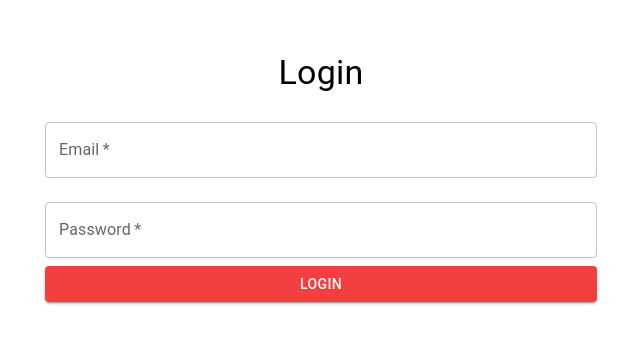
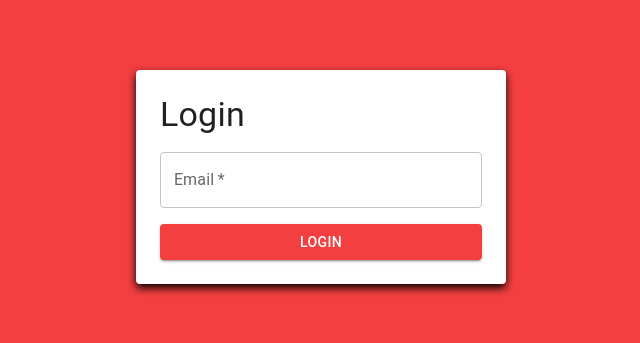
Before and after one commit to Ashu4999/watchlist-app, a React (Create React App) app: page /login in a window 1280 px wide. Shown: the part 223-566 px from the top of the page, without its empty margins (319-959 px from the left). Built offline with nearby package versions, Linux system fonts and the light colour scheme.

Commit message:
redux toolkit and auth added

```diff
--- a/package.json
+++ b/package.json
@@ -7,12 +7,15 @@
     "@emotion/styled": "^11.11.5",
     "@mui/icons-material": "^5.15.21",
     "@mui/material": "^5.15.21",
+    "@reduxjs/toolkit": "^2.2.6",
     "@testing-library/jest-dom": "^5.17.0",
     "@testing-library/react": "^13.4.0",
     "@testing-library/user-event": "^13.5.0",
     "axios": "^1.7.2",
+    "dexie": "^4.0.7",
     "react": "^18.3.1",
     "react-dom": "^18.3.1",
+    "react-redux": "^9.1.2",
     "react-router-dom": "^6.24.0",
     "react-scripts": "5.0.1",
     "web-vitals": "^2.1.4"
--- a/src/App.js
+++ b/src/App.js
@@ -1,17 +1,31 @@
-import { useState } from 'react';
-import './App.css';
-import { NavBar, ProtectedRoute, NotFound404 } from './components';
-import { Login, HomePage } from './views';
+import "./App.css";
+import { NavBar, ProtectedRoute, NotFound404 } from "./components";
+import { Login, HomePage } from "./views";
 import { Route, Routes } from "react-router-dom";
+import { useSelector } from "react-redux";
 
 function App() {
-  const [isAuthenticated, setIsAuthenticated] = useState(false);
+  const auth = useSelector((state) => state.auth);
 
   return (
     <Routes>
       <Route path="login" element={<Login />} />
-      <Route path="home" element={<ProtectedRoute isAuthenticated={isAuthenticated}><HomePage /></ProtectedRoute>} />
-      <Route path="dashboard" element={<ProtectedRoute isAuthenticated={isAuthenticated}><NavBar /></ProtectedRoute>} />
+      <Route
+        path="home"
+        element={
+          <ProtectedRoute isAuthenticated={auth.isAuthenticated}>
+            <HomePage />
+          </ProtectedRoute>
+        }
+      />
+      <Route
+        path="dashboard"
+        element={
+          <ProtectedRoute isAuthenticated={auth.isAuthenticated}>
+            <NavBar />
+          </ProtectedRoute>
+        }
+      />
       <Route path="*" element={<NotFound404 />} />
     </Routes>
   );
--- /dev/null
+++ b/src/app/authReducer.js
@@ -0,0 +1,19 @@
+import { getItem } from "../lib/store";
+let auth = getItem("auth");
+const initialState = {
+  isAuthenticated: auth && auth.isAuthenticated ? auth.isAuthenticated : false,
+  email: auth && auth.email ? auth.email : null,
+};
+
+const authReducer = (state = initialState, action) => {
+  switch (action.type) {
+    case "LOGIN":
+      return { isAuthenticated: true, email: action.payload.email };
+    case "LOGOUT":
+      return { isAuthenticated: false, email: null };
+    default:
+      return state;
+  }
+};
+
+export default authReducer;
--- /dev/null
+++ b/src/app/rootReducer.js
@@ -0,0 +1,9 @@
+// rootReducer.js
+import { combineReducers } from "redux";
+import authReducer from "./authReducer";
+
+const rootReducer = combineReducers({
+  auth: authReducer,
+});
+
+export default rootReducer;
--- /dev/null
+++ b/src/app/store.js
@@ -0,0 +1,7 @@
+// store.js
+import { configureStore } from "@reduxjs/toolkit";
+import rootReducer from "./rootReducer";
+
+export const store = configureStore({
+  reducer: rootReducer,
+});
--- /dev/null
+++ b/src/lib/store.js
@@ -0,0 +1,51 @@
+export class AppStore {
+  static get(key) {
+    try {
+      const storedItem = window.localStorage.getItem(key);
+      return storedItem ? JSON.parse(storedItem) : null;
+    } catch (error) {
+      console.error(`Error getting localStorage item "${key}":`, error);
+      return {};
+    }
+  }
+
+  static set(key, value) {
+    try {
+      window.localStorage.setItem(key, JSON.stringify(value));
+    } catch (error) {
+      console.error(`Error setting localStorage item "${key}":`, error);
+    }
+  }
+
+  static remove(key) {
+    try {
+      window.localStorage.removeItem(key);
+    } catch (error) {
+      console.error(`Error removing localStorage item "${key}":`, error);
+    }
+  }
+
+  static clear() {
+    try {
+      window.localStorage.clear();
+    } catch (error) {
+      console.error(`Error clearing localStorage:`, error);
+    }
+  }
+}
+
+export function getItem(key) {
+  return AppStore.get(key);
+}
+
+export function setItem(key, value) {
+  AppStore.set(key, value);
+}
+
+export function removeItem(key) {
+  AppStore.remove(key);
+}
+
+export function removeAll() {
+  AppStore.clear();
+}
--- a/src/views/homePage.js
+++ b/src/views/homePage.js
@@ -174,7 +174,9 @@ const MoviesListSection = ({
           }}
         >
           <Typography>
-            {data && data.Error ? data.Error : "Please enter search value for data"}
+            {data && data.Error
+              ? data.Error
+              : "Please enter search value for data"}
           </Typography>
         </Box>
       )}
--- a/src/views/login.js
+++ b/src/views/login.js
@@ -1,32 +1,72 @@
-// src/Login.js
-
-import React, { useState } from 'react';
-import { Container, TextField, Button, Typography, Box } from '@mui/material';
+import React, { useState, useEffect } from "react";
+import { Container, TextField, Button, Typography, Card } from "@mui/material";
+import { useTheme } from "@mui/material/styles";
+import { getItem, setItem } from "../lib/store";
+import { useDispatch } from "react-redux";
+import { useNavigate } from "react-router-dom";
+import { useSelector } from "react-redux";
 
 const Login = () => {
-    const [email, setEmail] = useState('');
-    const [password, setPassword] = useState('');
+  const theme = useTheme();
+  const [email, setEmail] = useState("");
+  const [emailError, setEmailError] = useState("");
+  const users = getItem("users") || [];
+  const dispatch = useDispatch();
+  const navigate = useNavigate();
+  const auth = useSelector((state) => state.auth);
+
+  useEffect(() => {
+    if (auth.isAuthenticated) {
+      navigate("/dashboard");
+    }
+  }, [auth]);
+
+  const validateEmail = (email) => {
+    const emailRegex = /^[^\s@]+@[^\s@]+\.[^\s@]+$/;
+    return emailRegex.test(email);
+  };
 
   const handleSubmit = (event) => {
     event.preventDefault();
+    if (!validateEmail(email)) {
+      setEmailError("Please enter a valid email address.");
+      return;
+    }
+    setEmailError(""); // Clear any previous error message
     // Handle form submission logic here
-        console.log('Email:', email);
-        console.log('Password:', password);
+    console.log("Email:", email, users);
+
+    let foundUser = users.find((item) => item.email === email);
+    if (!foundUser) {
+      let newUser = [...users];
+
+      newUser.push({ id: users.length + 1, email: email });
+      setItem("users", newUser);
+    }
+
+    dispatch({ type: "LOGIN", payload: { isAuthenticated: true, email } });
+    setItem("auth", { isAuthenticated: true, email });
+    navigate("/dashboard");
   };
 
   return (
-        <Container maxWidth="sm">
-            <Box
-                display="flex"
-                flexDirection="column"
-                alignItems="center"
-                justifyContent="center"
-                height="100vh"
+    <Container
+      maxWidth="xl"
+      sx={{
+        height: "100vh",
+        display: "flex",
+        alignItems: "center",
+        justifyContent: "center",
+        backgroundColor: theme.palette.primary.main,
+      }}
     >
-                <Typography variant="h4" component="h1" gutterBottom>
+      <Card
+        sx={{ padding: "1.5rem", boxShadow: "0px 4px 8px rgba(0, 0, 0, 1)" }}
+      >
+        <Typography variant="h4" component="h1">
           Login
         </Typography>
-                <form onSubmit={handleSubmit} style={{ width: '100%' }}>
+        <form onSubmit={handleSubmit} style={{ width: "100%" }}>
           <TextField
             label="Email"
             variant="outlined"
@@ -35,22 +75,20 @@ const Login = () => {
             value={email}
             onChange={(e) => setEmail(e.target.value)}
             required
+            error={!!emailError}
+            helperText={emailError}
           />
-                    <TextField
-                        label="Password"
-                        type="password"
-                        variant="outlined"
+          <Button
+            sx={{ mt: 1 }}
+            type="submit"
+            variant="contained"
+            color="primary"
             fullWidth
-                        margin="normal"
-                        value={password}
-                        onChange={(e) => setPassword(e.target.value)}
-                        required
-                    />
-                    <Button type="submit" variant="contained" color="primary" fullWidth>
+          >
             Login
           </Button>
         </form>
-            </Box>
+      </Card>
     </Container>
   );
 };
```
Also changed, not shown: src/index.js (+13 -9 lines), src/components/ContextMenu.js (renamed from src/components/contextMenu.js), src/components/NavBar.js (renamed from src/components/navbar.js), src/components/Snackbar.js (renamed from src/components/snackbar.js), 1 other file (tests, documents, lock files or other folders). Lines whose indentation alone changed are shown as unchanged.
